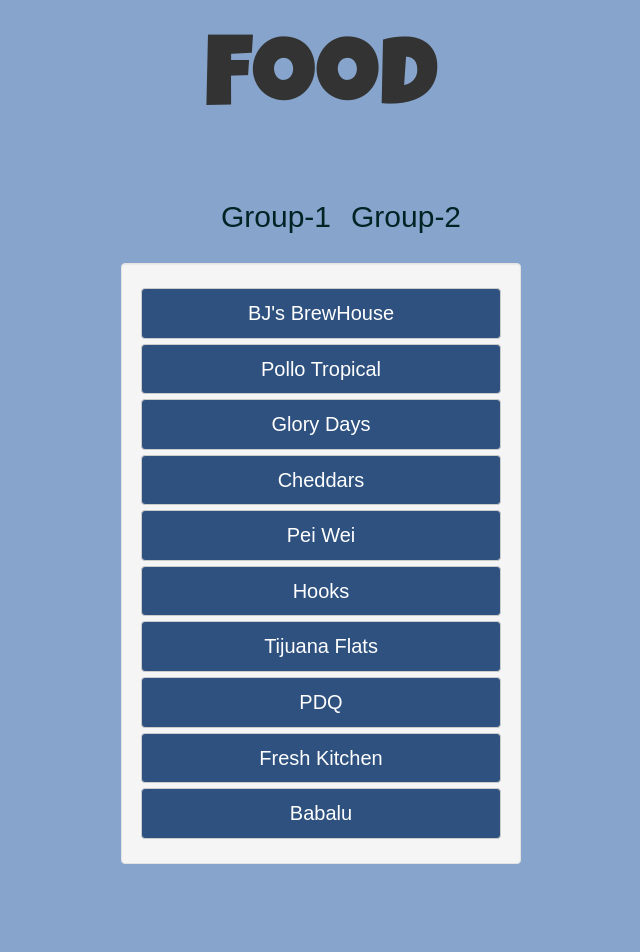
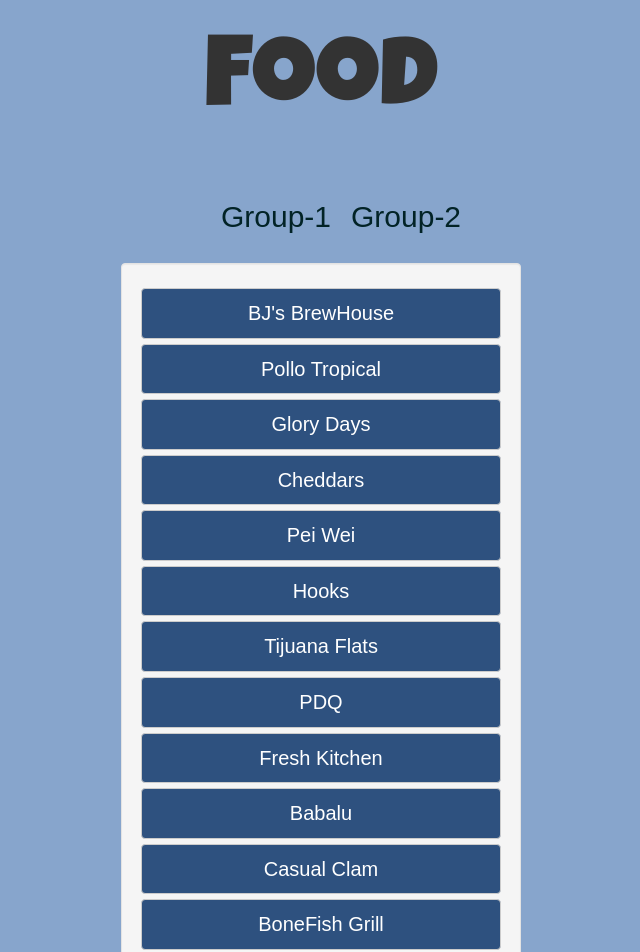
Before and after one commit to bdog72/food-dot-com, a React app: page / in a window 1280 px wide. Shown: the top 952 px of the page, without its empty margins (319-959 px from the left). Before the commit the page ends 864 px from the top, so only its background shows below. Built offline with nearby package versions, Linux system fonts and the light colour scheme.

Commit message:
added a new group of restaurants

```diff
--- a/src/components/Group1.js
+++ b/src/components/Group1.js
@@ -37,6 +37,12 @@ export default class Group1 extends Component {
         <a href='http://www.babalueats.com/'>
           <Button className='butt' block>Babalu</Button>
         </a>
+        <a href='http://www.casualclam.com'>
+          <Button className='butt' block>Casual Clam</Button>
+        </a>
+        <a href='https://www.bonefishgrill.com'>
+          <Button className='butt' block>BoneFish Grill</Button>
+        </a>
       </div>
     </div>
   }
```
